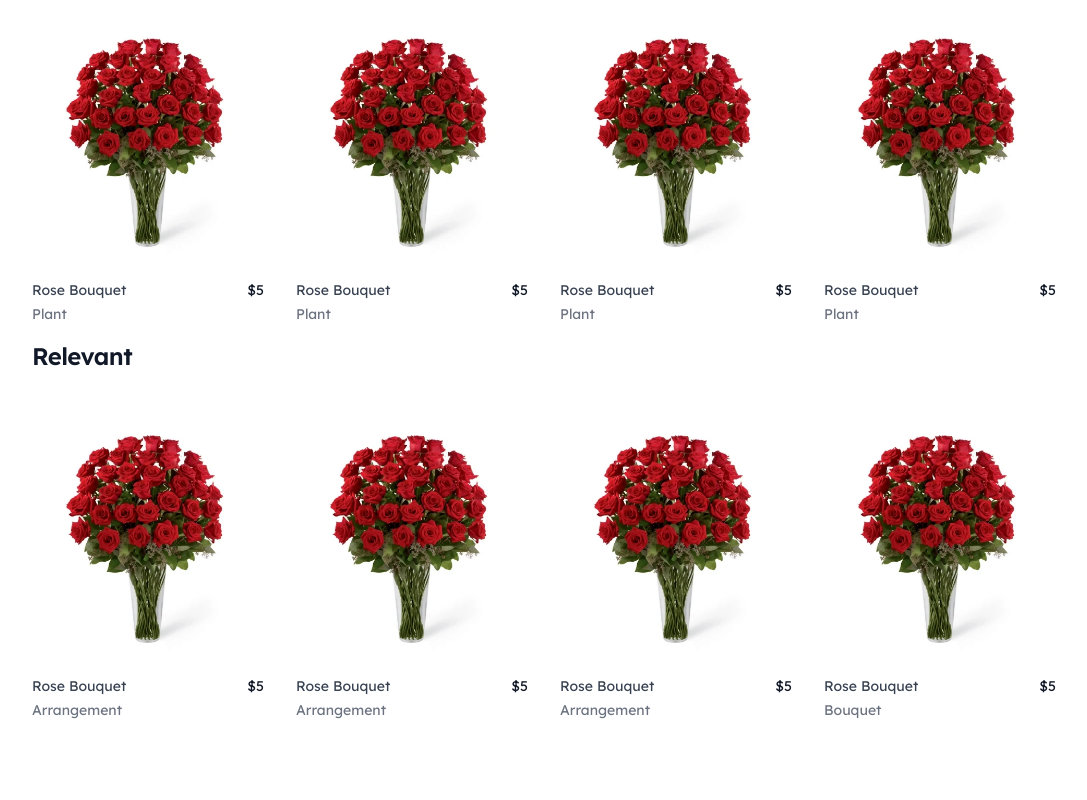
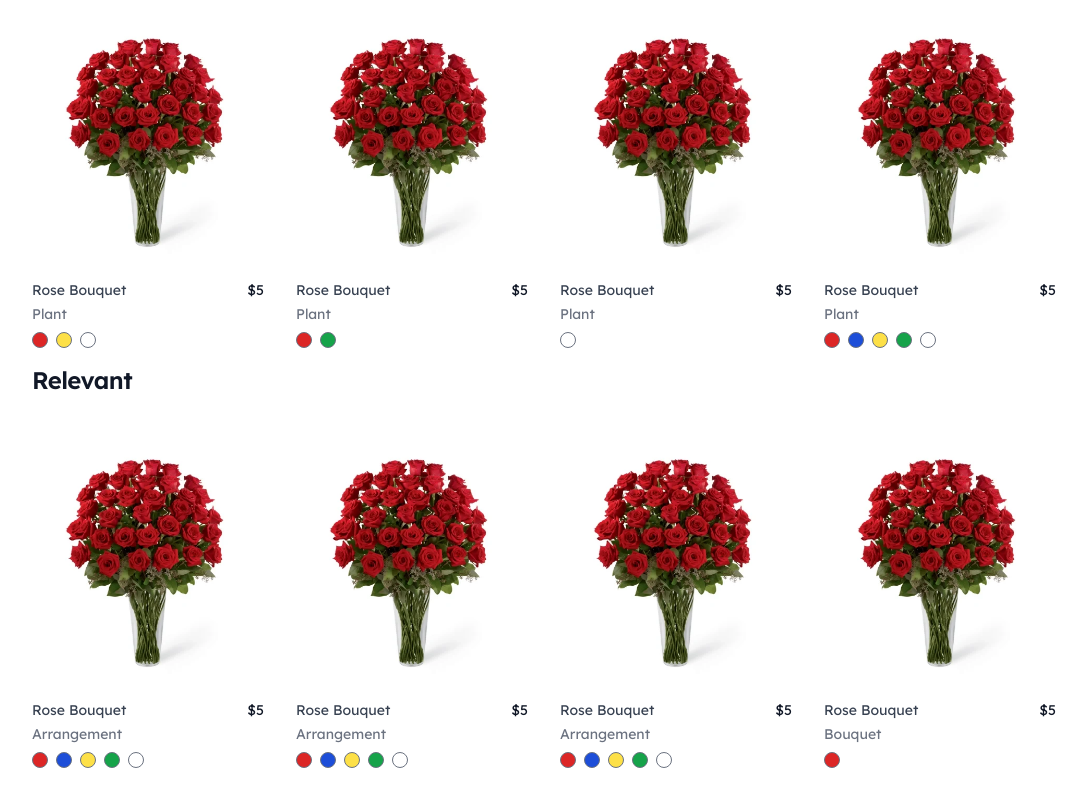
Before and after one commit to robertchapmanrlc/flourishing-flowers, a React (Vite) app: page / in a window 1280 px wide. Shown: the part 865-1665 px from the top of the page, without its empty margins (96-1183 px from the left). Before the commit the page ends 1617 px from the top, so only its background shows below. Built offline with nearby package versions, Linux system fonts and the light colour scheme.

Commit message:
The available colors for each product on the category pages are displayed using small circles

```diff
--- a/src/App.tsx
+++ b/src/App.tsx
@@ -1,6 +1,6 @@
 import { BrowserRouter as Router, Routes, Route } from "react-router-dom";
 
-import Navbar from "./components/navbar"
+import Navbar from "./components/Navbar"
 import Home from "./pages/home";
 import Cart from "./pages/cart";
 import CategoryPage from "./pages/category-page";
--- a/src/components/product-card.tsx
+++ b/src/components/product-card.tsx
@@ -1,5 +1,5 @@
 import { Plus } from "lucide-react";
-import { Card } from "../../types";
+import { Card, Color } from "../../types";
 import { Link } from "react-router-dom";
 import { ShopContext } from "../contexts/shop-context";
 import { useContext } from "react";
@@ -11,6 +11,20 @@ interface ProductCardProps {
 function ProductCard({ card }: ProductCardProps) {
 
   const { addToCart } = useContext(ShopContext);
+
+  let colors: Color[] = card.colors;
+
+  for (let i = 0; i < colors.length; i += 1) {
+    if (colors[i].name === "red") {
+      colors[i].class = "bg-red-600";
+    } else if (colors[i].name === "blue") {
+      colors[i].class = "bg-blue-700";
+    } else if (colors[i].name === "yellow") {
+      colors[i].class = "bg-yellow-300";
+    } else if (colors[i].name === "green") {
+      colors[i].class = "bg-green-600";
+    }
+  }
 
   return (
     <div className="group cursor-pointer">
@@ -39,6 +53,11 @@ function ProductCard({ card }: ProductCardProps) {
           ${card.price}
         </p>
       </div>
+      <div className="flex flex-row gap-x-2 mt-2">
+        {card.colors.map((color) => (
+          <div key={color.name} className={`w-4 h-4 ${color.class} rounded-full border border-gray-500`} />
+        ))}
+      </div>
     </div>
   );
 }
--- a/types.ts
+++ b/types.ts
@@ -5,6 +5,7 @@ export interface Card {
     category: string;
     price: string;
     product_id: number;
+    colors: Color[];
 }
 
 export interface Category {
```
